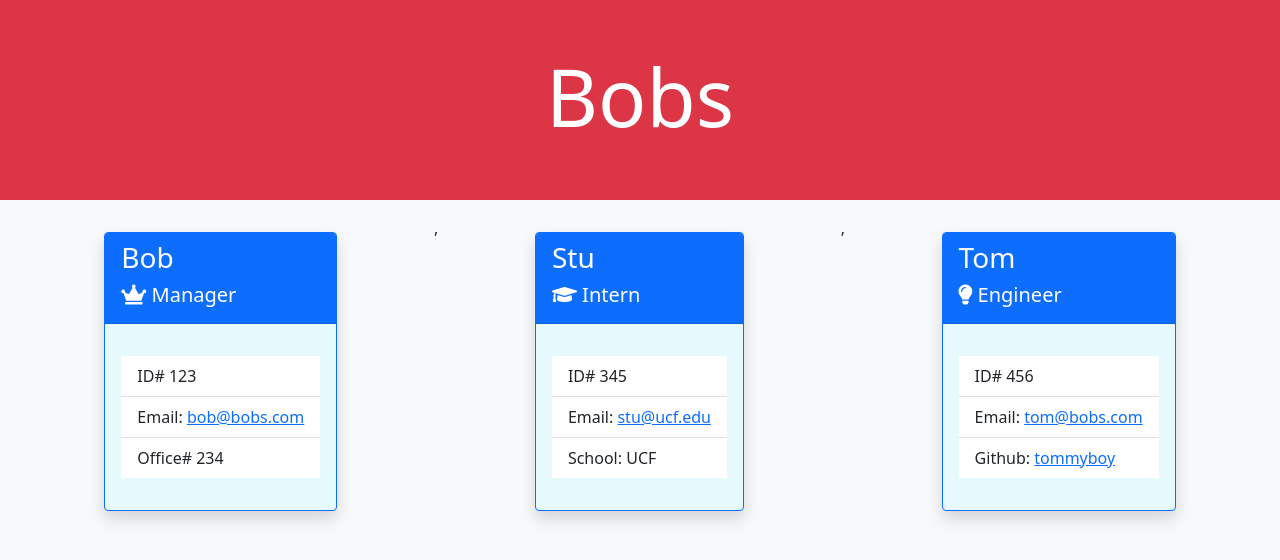
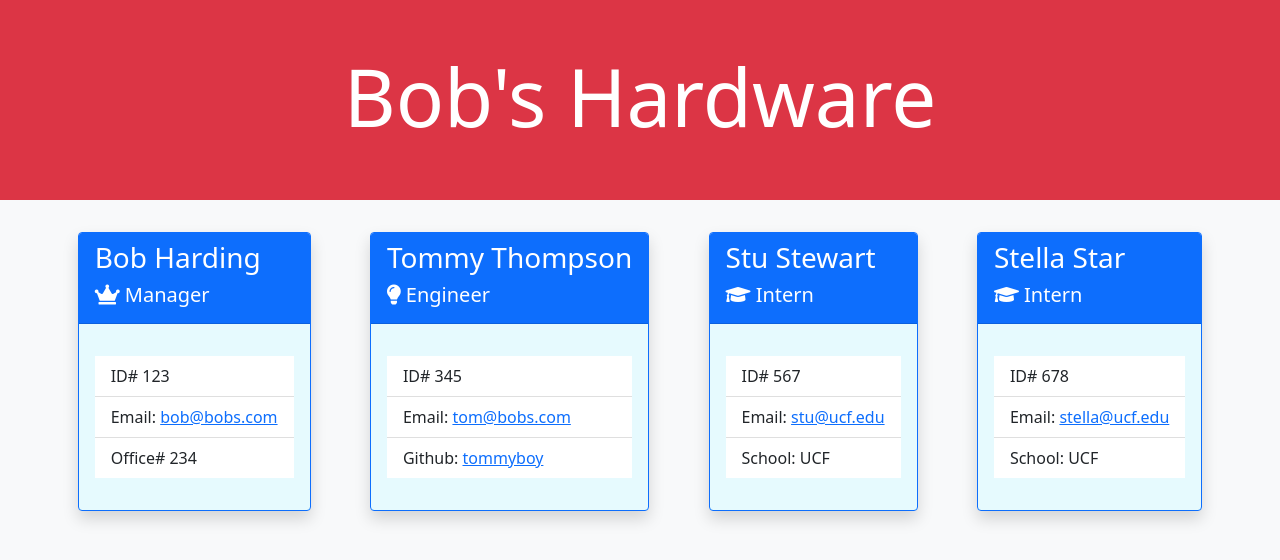
Before and after one commit to helovedus1st/team-profile-generator, a website: page dist/aboutus.html in a window 1280 px wide. Drawn offline with nearby package versions, Linux system fonts and the light colour scheme.

```diff
--- a/dist/aboutus.html
+++ b/dist/aboutus.html
@@ -9,16 +9,16 @@
 
         <link rel="stylesheet" href="https://cdnjs.cloudflare.com/ajax/libs/font-awesome/5.15.4/css/all.min.css" integrity="sha512-1ycn6IcaQQ40/MKBW2W4Rhis/DbILU74C1vSrLJxCq57o941Ym01SwNsOMqvEBFlcgUa6xLiPY/NS5R+E6ztJQ==" crossorigin="anonymous" referrerpolicy="no-referrer" />
 
-        <title>Bobs</title>
+        <title>Bob's Hardware</title>
     </head>
     <body class="bg-light">
         <div class="jumbotron jumbotron-fluid page-header bg-danger p-5 text-center text-white">
-            <h1 class="display-1"><strong>Bobs</strong></h1>
+            <h1 class="display-1"><strong>Bob's Hardware</strong></h1>
         </div>
         <div class="my-3 mx-5 d-flex flex-row flex-wrap is-centered justify-content-around">
             <div class="card text-white m-3 shadow border-primary">
                 <div class="card-header bg-primary">
-                    <h3>Bob</h3>
+                    <h3>Bob Harding</h3>
                     <h5><i class="fas fa-solid fa-crown"></i> Manager</h5>
                 </div>
                 <div class="card-body bg-info bg-opacity-10">
@@ -32,31 +32,47 @@
                 </div>
             </div>
 
-            ,<div class="card text-white m-3 shadow border-primary">
+            <div class="card text-white m-3 shadow border-primary">
                      <div class="card-header bg-primary">
-                         <h3>Stu</h3>
+                         <h3>Tommy Thompson</h3>
+                         <h5><i class="fas fa-solid fa-lightbulb"></i> Engineer</h5>
+                     </div>
+                     <div class="card-body bg-info bg-opacity-10">
+                         <div class=" py-3">
+                             <ul class="list-group list-group-flush">
+                             <li class="list-group-item">ID# 345</li>
+                             <li class="list-group-item">Email: <a href="mailto:tom@bobs.com">tom@bobs.com</a></li>
+                             <li class="list-group-item">Github: <a href="https://github.com/tommyboy" target="_blank">tommyboy</a></li>
+                             </ul>
+                         </div>
+                     </div>
+                 </div>
+                 <div class="card text-white m-3 shadow border-primary">
+                     <div class="card-header bg-primary">
+                         <h3>Stu Stewart</h3>
                          <h5><i class="fas fa-solid fa-graduation-cap"></i> Intern</h5>
                      </div>
                      <div class="card-body bg-info bg-opacity-10">
                          <div class=" py-3">
                              <ul class="list-group list-group-flush">
-                             <li class="list-group-item">ID# 345</li>
+                             <li class="list-group-item">ID# 567</li>
                              <li class="list-group-item">Email: <a href="mailto:stu@ucf.edu">stu@ucf.edu</a></li>
                              <li class="list-group-item">School: UCF</li>
                              </ul>
                          </div>
                      </div>
-                 </div>,<div class="card text-white m-3 shadow border-primary">
+                 </div>
+                 <div class="card text-white m-3 shadow border-primary">
                      <div class="card-header bg-primary">
-                         <h3>Tom</h3>
-                         <h5><i class="fas fa-solid fa-lightbulb"></i> Engineer</h5>
+                         <h3>Stella Star</h3>
+                         <h5><i class="fas fa-solid fa-graduation-cap"></i> Intern</h5>
                      </div>
                      <div class="card-body bg-info bg-opacity-10">
                          <div class=" py-3">
                              <ul class="list-group list-group-flush">
-                             <li class="list-group-item">ID# 456</li>
-                             <li class="list-group-item">Email: <a href="mailto:tom@bobs.com">tom@bobs.com</a></li>
-                             <li class="list-group-item">Github: <a href="https://github.com/tommyboy" target="_blank">tommyboy</a></li>
+                             <li class="list-group-item">ID# 678</li>
+                             <li class="list-group-item">Email: <a href="mailto:stella@ucf.edu">stella@ucf.edu</a></li>
+                             <li class="list-group-item">School: UCF</li>
                              </ul>
                          </div>
                      </div>
```
Also changed, not shown: README.md, walkthrough-screenshot.png (added), webpage-samples.png (added).
